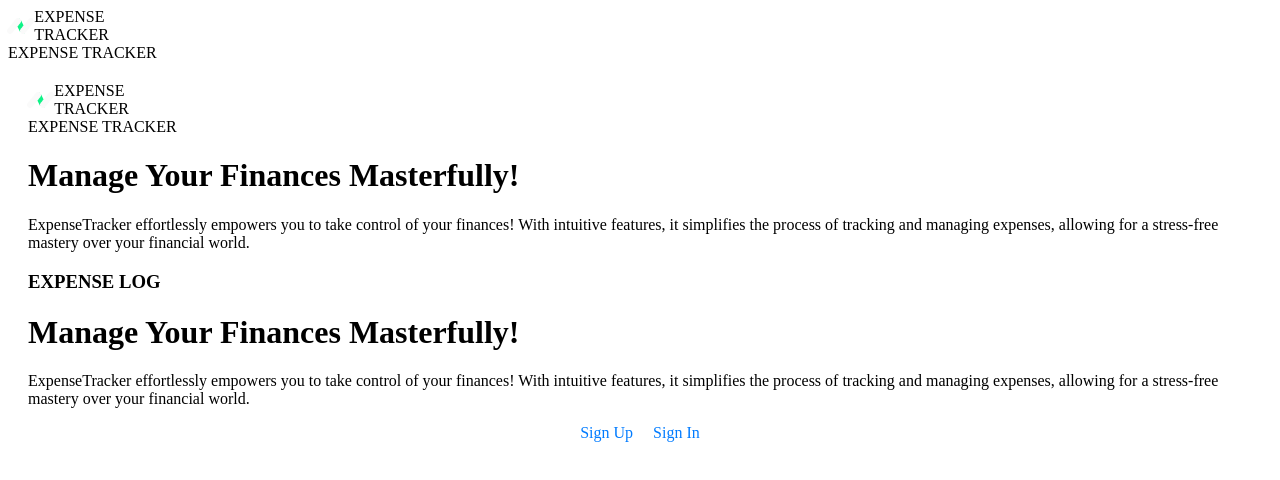
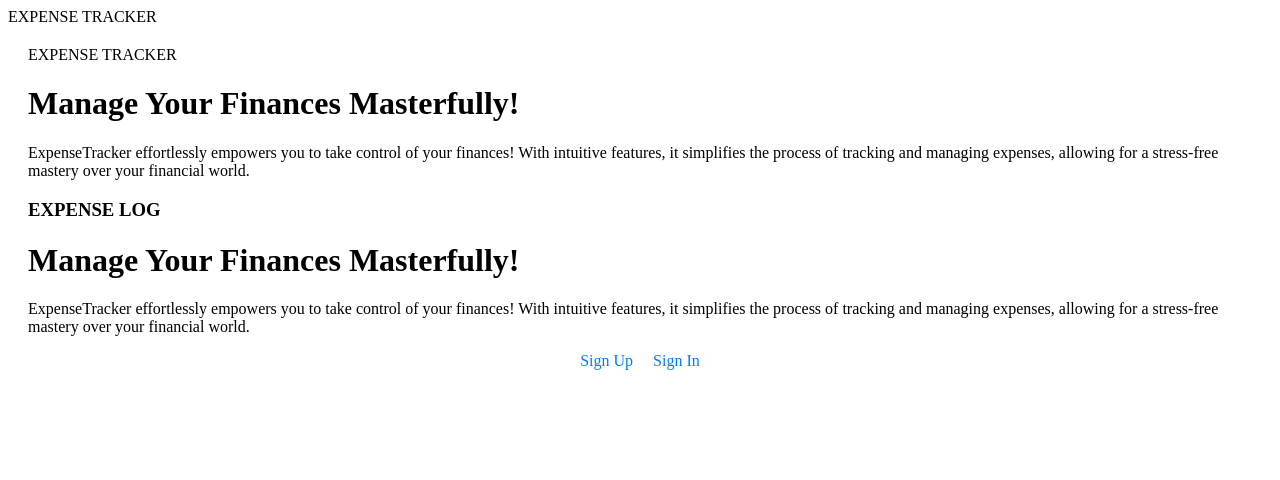
Before and after one commit to Reuelle/Expence-Tracker, a React (Create React App) app: page / in a window 1280 px wide. Shown: the top 480 px of the page. Built offline with nearby package versions, Linux system fonts and the light colour scheme.

Commit message:
Update Header.jsx

```diff
--- a/src/components/Header/Header.jsx
+++ b/src/components/Header/Header.jsx
@@ -1,11 +1,11 @@
-// src/components/Header/Header.js
 import React from 'react';
-import Logo from '../Logo/Logo';
-import './Header.module.css'; // Optional: For custom styling
+import './Header.module.css'; // Import custom styles
 
 const Header = () => (
   <header className="header">
-    <Logo /> {"EXPENSE TRACKER"}
+    <div className="logo">
+      EXPENSE TRACKER
+    </div>
     <nav className="nav">
       {/* Add navigation links or other elements as needed */}
     </nav>
```
